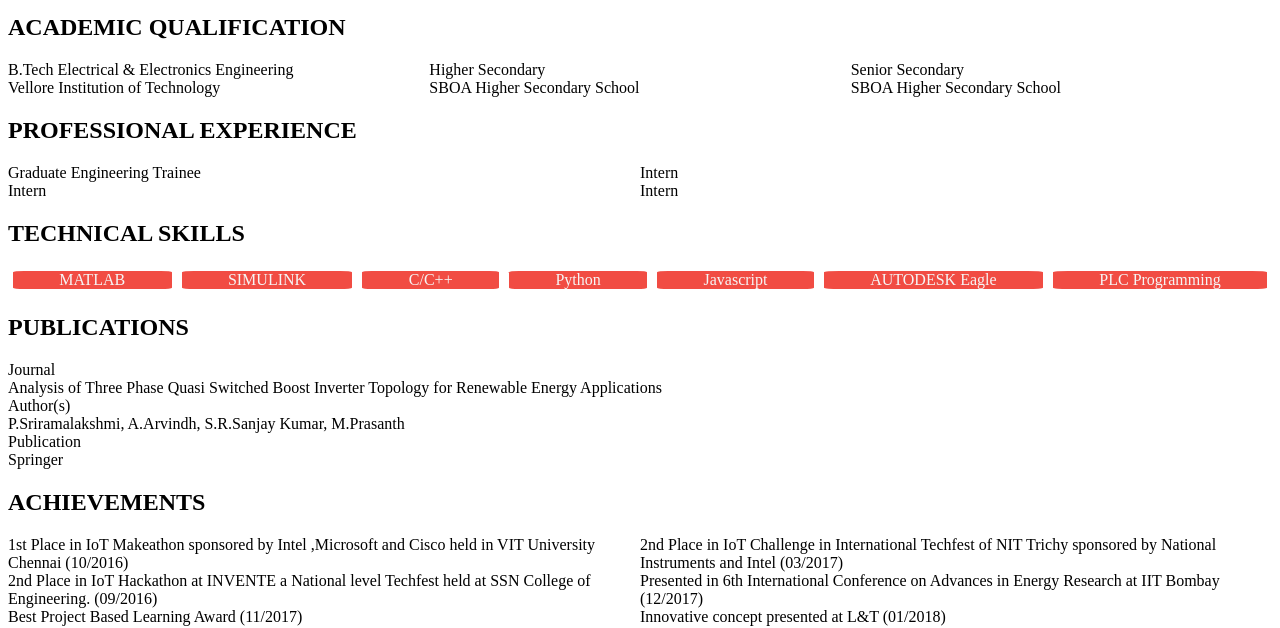
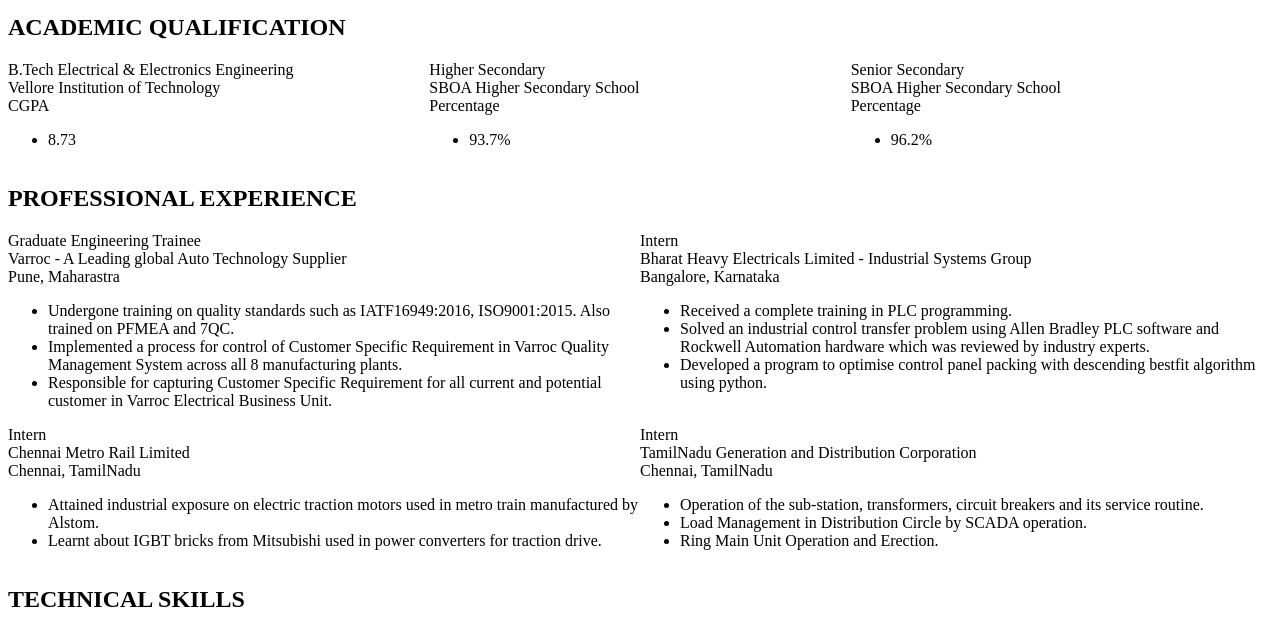
Before and after one commit to Arvindh12/Porfolio, a plain HTML site: page index.html in a window 1280 px wide. Shown: the part 190-818 px from the top of the page. Drawn offline with Linux system fonts and the light colour scheme.

Commit message:
Add files via upload

```diff
--- a/index.html
+++ b/index.html
@@ -33,22 +33,56 @@
             <div class="academic">
                 B.Tech Electrical & Electronics Engineering <br>
                 Vellore Institution of Technology <br>
+                CGPA <br>
+                <ul><li>8.73</li></ul>
             </div>
             <div class="academic">
                 Higher Secondary <br>
                 SBOA Higher Secondary School <br>
+                Percentage <br>
+                <ul><li>93.7%</li></ul>
             </div>
             <div class="academic">
                 Senior Secondary <br>
                 SBOA Higher Secondary School <br>
+                Percentage <br>
+                <ul><li>96.2%</li></ul>
             </div>
         </div>
         <div id="experience">
             <div class="experience-1"><h2>PROFESSIONAL EXPERIENCE</h2></div>
-            <div class="experience">Graduate Engineering Trainee</div>
-            <div class="experience">Intern</div>
-            <div class="experience">Intern</div>
-            <div class="experience">Intern</div>
+            <div class="experience">Graduate Engineering Trainee <br>
+                Varroc - A Leading global Auto Technology Supplier <br>
+                Pune, Maharastra <br>
+                <ul>
+                <li>Undergone training on quality standards such as IATF16949:2016, ISO9001:2015. Also trained on PFMEA and 7QC. </li>
+                <li>Implemented a process for control of Customer Specific Requirement in Varroc Quality Management System across all 8 manufacturing plants. </li>
+                <li>Responsible for capturing Customer Specific Requirement for all current and potential customer in Varroc Electrical Business Unit. </li>
+                </ul>
+            </div>
+            <div class="experience">Intern <br>
+                Bharat Heavy Electricals Limited - Industrial Systems Group <br>
+                Bangalore, Karnataka <br>
+                <ul>
+                <li>Received a complete training in PLC programming. </li>
+                <li>Solved an industrial control transfer problem using Allen Bradley PLC software and Rockwell Automation hardware which was reviewed by industry experts. </li>
+                <li>Developed a program to optimise control panel packing with descending bestfit algorithm using python. </li>
+                </ul>
+            </div>
+            <div class="experience">
+                Intern <br>
+                Chennai Metro Rail Limited <br>
+                Chennai, TamilNadu <br>
+                <ul><li>Attained industrial exposure on electric traction motors used in metro train manufactured by Alstom. </li>
+                <li>Learnt about IGBT bricks from Mitsubishi used in power converters for traction drive. </li></ul>
+            </div>
+            <div class="experience">Intern <br>
+                TamilNadu Generation and Distribution Corporation <br>
+                Chennai, TamilNadu <br>
+                <ul><li>Operation of the sub-station, transformers, circuit breakers and its service routine. </li>
+                <li>Load Management in Distribution Circle by SCADA operation. </li>
+                <li>Ring Main Unit Operation and Erection. </li></ul>
+            </div>
             </div>
         <div id="skill">
             <div class="skills-1"><h2>TECHNICAL SKILLS</h2></div>
```
